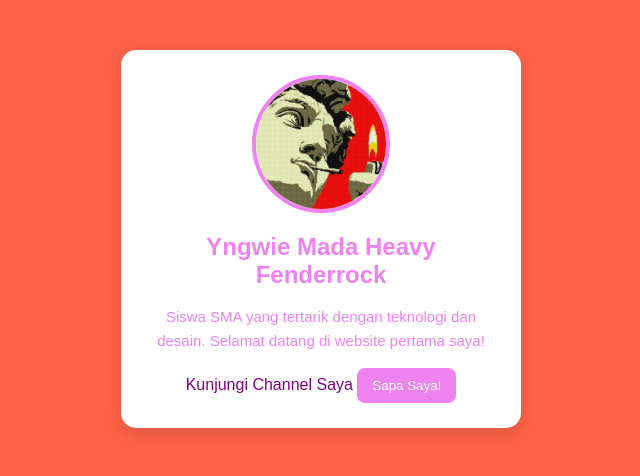
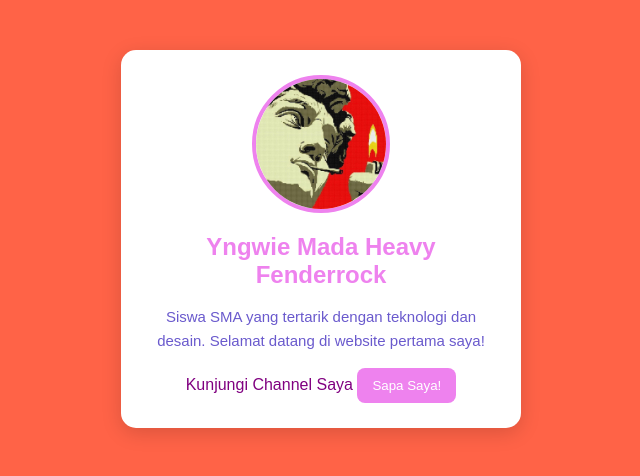
Before and after one commit to madaingwie-pixel/Pelatihan-tik-, a plain HTML site: page index.html in a window 1280 px wide. Shown: the whole page, without its empty margins (319-959 px from the left). Drawn offline with Linux system fonts and the light colour scheme.

Commit message:
Update style.css

```diff
--- a/style.css
+++ b/style.css
@@ -2,7 +2,7 @@
 body {
     background-color: #ff6347;
     font-family: Arial, sans-serif;
-    color: #ee82ee;
+    color: rgb(106, 90, 205);
     margin: 0;
     padding: 0;
 }
```
